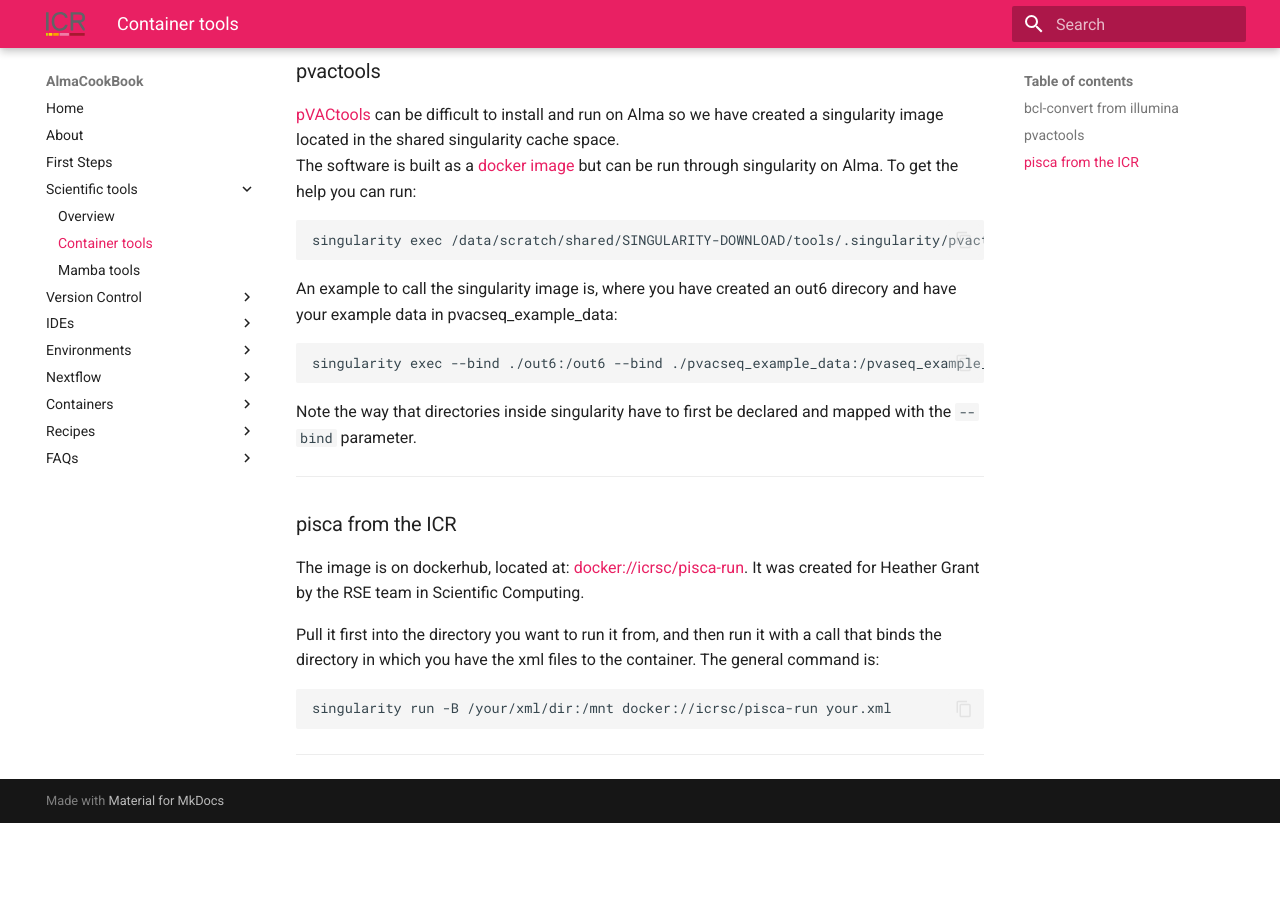
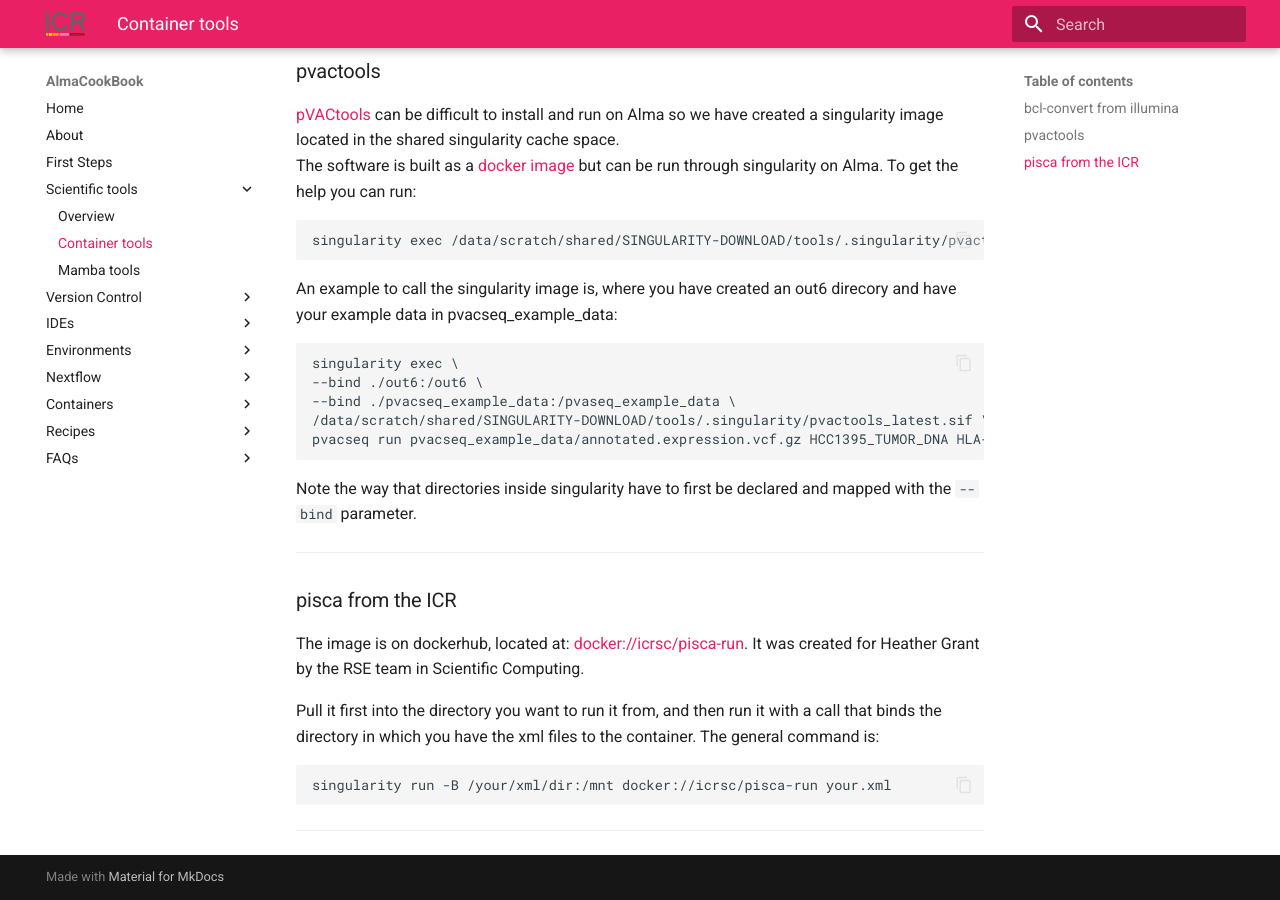
Before and after one commit to AlmaCookBook/AlmaCookBook.github.io, an MkDocs documentation site: the page built from docs/tools/container-tools.md, in a window 1280 px wide and 900 px high, scrolled down 769 px. Built offline with MkDocs 1.6.1 and Material for MkDocs 9.7.7, drawn with Linux system fonts in a browser that asks for light colours; before the commit the page ends 1592 px from its top, so only the background shows below that.

Commit message:
Update container-tools.md

````diff
--- a/docs/tools/container-tools.md
+++ b/docs/tools/container-tools.md
@@ -32,7 +32,11 @@ singularity exec /data/scratch/shared/SINGULARITY-DOWNLOAD/tools/.singularity/pv
 
 An example to call the singularity image is, where you have created an out6 direcory and have your example data in pvacseq_example_data:
 ```
-singularity exec --bind ./out6:/out6 --bind ./pvacseq_example_data:/pvaseq_example_data pvactools_latest.sif pvacseq run pvacseq_example_data/annotated.expression.vcf.gz HCC1395_TUMOR_DNA HLA-A*29:02,HLA-B*45:01,DRB1*04:05 all out6 -e1 8,9,10 -e2 15
+singularity exec \
+--bind ./out6:/out6 \
+--bind ./pvacseq_example_data:/pvaseq_example_data \
+/data/scratch/shared/SINGULARITY-DOWNLOAD/tools/.singularity/pvactools_latest.sif \
+pvacseq run pvacseq_example_data/annotated.expression.vcf.gz HCC1395_TUMOR_DNA HLA-A*29:02,HLA-B*45:01,DRB1*04:05 all out6 -e1 8,9,10 -e2 15
 ```
 Note the way that directories inside singularity have to first be declared and mapped with the `--bind` parameter.
 
````
